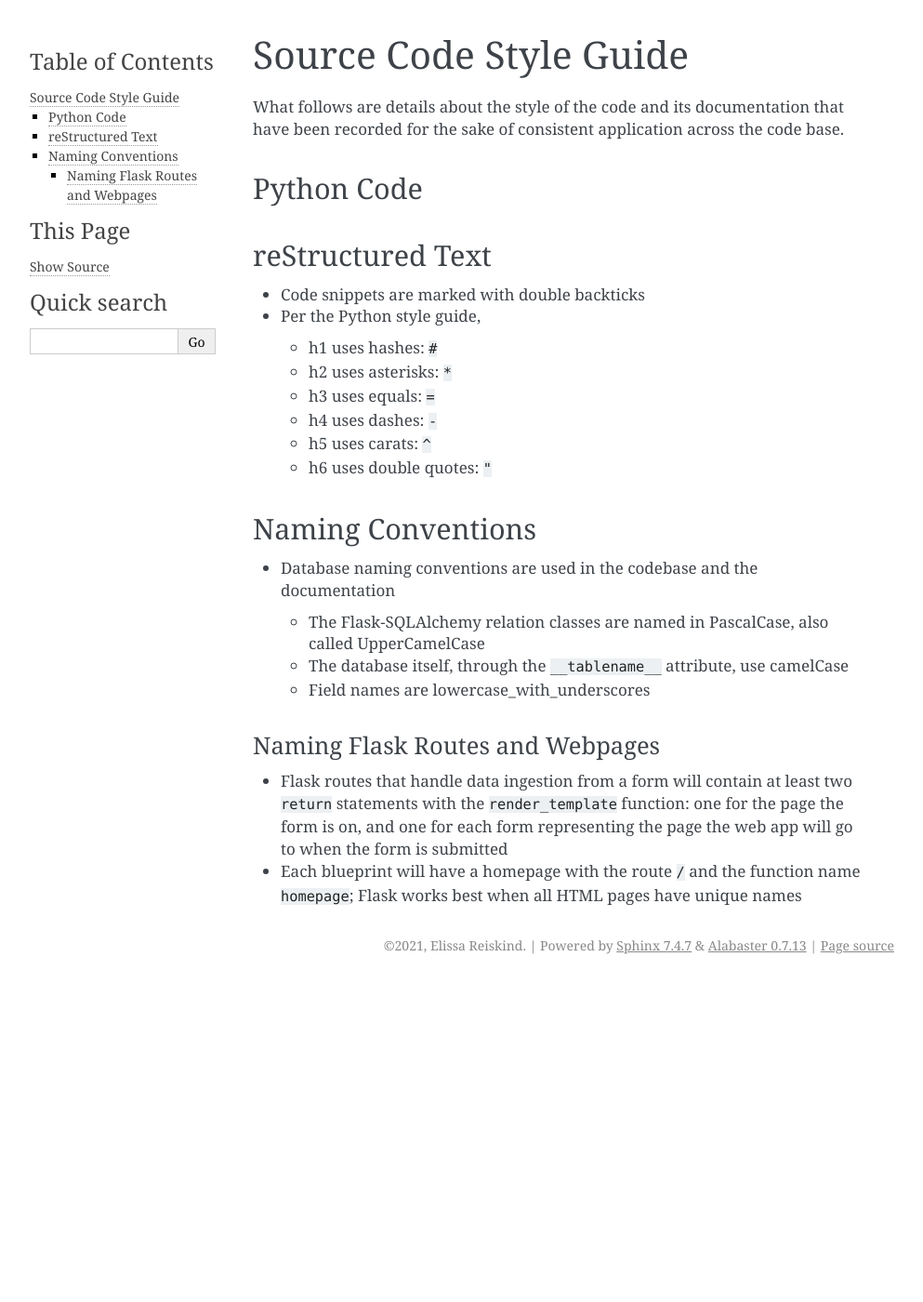
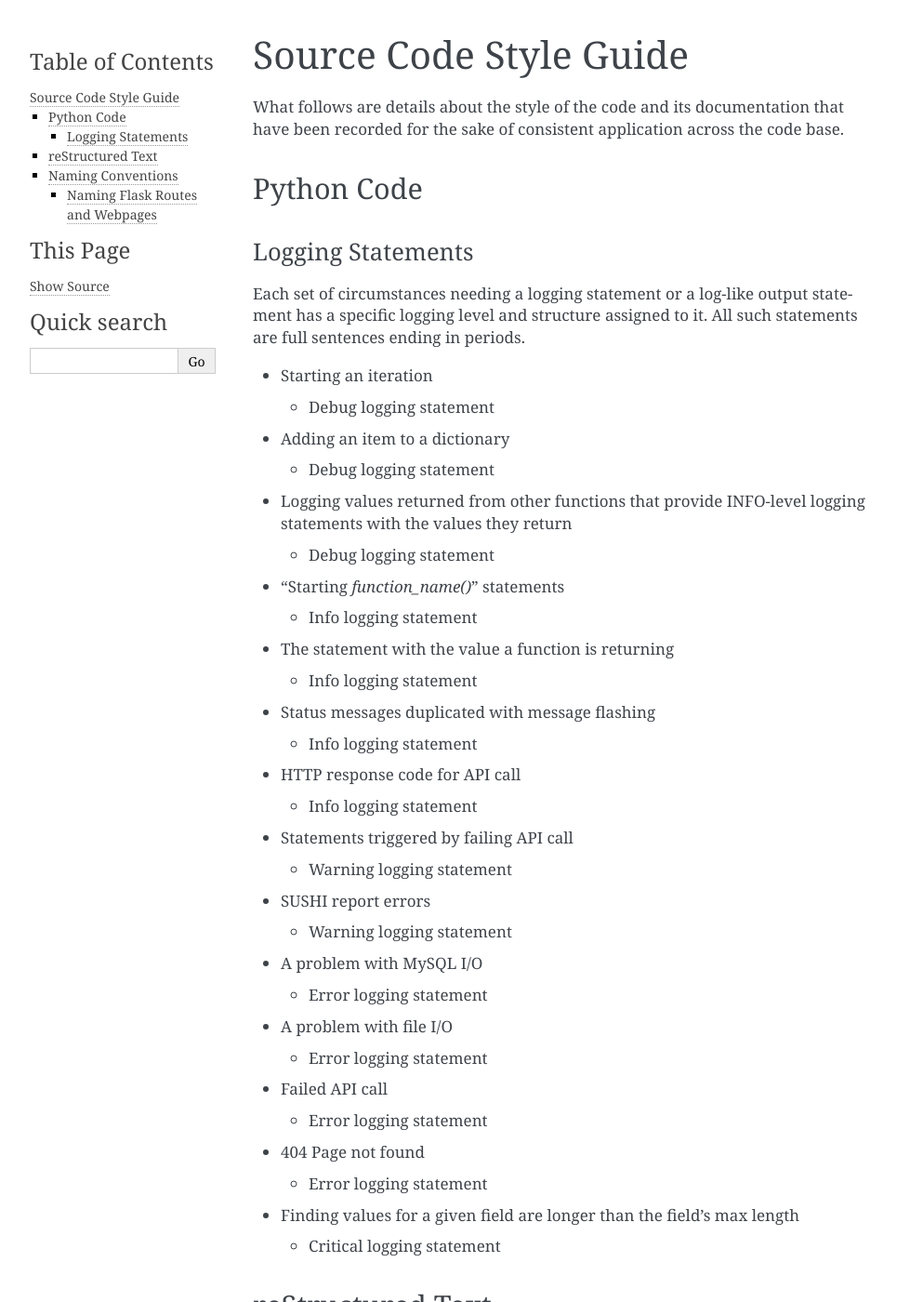
Before and after one commit to ereiskind/nolcat, a Sphinx documentation site: the page built from docs/source/code_style_guide.rst, in a window 1280 px wide and 1400 px high. Shown: the whole window at 93% size, without its empty margins (148-1141 px from the left). Built offline with Sphinx 7.4.7, drawn with Linux system fonts in a browser that asks for light colours.

Commit message:
Move log categories from `configure_logging` docstring

```diff
--- a/docs/source/code_style_guide.rst
+++ b/docs/source/code_style_guide.rst
@@ -5,6 +5,66 @@ What follows are details about the style of the code and its documentation that
 
 Python Code
 ***********
+
+Logging Statements
+==================
+Each set of circumstances needing a logging statement or a log-like output statement has a specific logging level and structure assigned to it. All such statements are full sentences ending in periods.
+
+* Starting an iteration
+
+  * Debug logging statement
+
+* Adding an item to a dictionary
+
+  * Debug logging statement
+
+* Logging values returned from other functions that provide INFO-level logging statements with the values they return
+
+  * Debug logging statement
+
+* "Starting `function_name()`" statements
+
+  * Info logging statement
+
+* The statement with the value a function is returning
+
+  * Info logging statement
+
+* Status messages duplicated with message flashing
+
+  * Info logging statement
+
+* HTTP response code for API call
+
+  * Info logging statement
+
+* Statements triggered by failing API call
+
+  * Warning logging statement
+
+* SUSHI report errors
+
+  * Warning logging statement
+
+* A problem with MySQL I/O
+
+  * Error logging statement
+
+* A problem with file I/O
+
+  * Error logging statement
+
+* Failed API call
+
+  * Error logging statement
+
+* 404 Page not found
+
+  * Error logging statement
+
+* Finding values for a given field are longer than the field's max length
+
+  * Critical logging statement
 
 reStructured Text
 *****************
```
Also changed, not shown: 1 other file.
